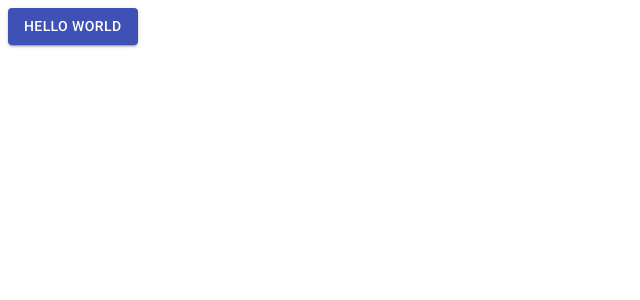
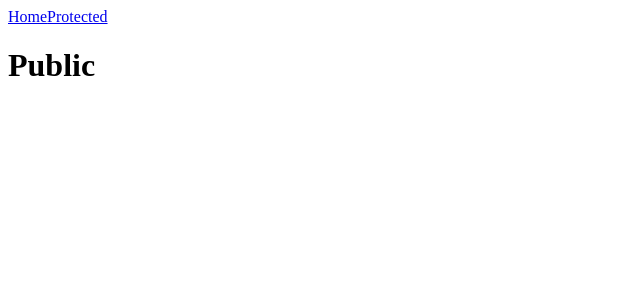
Before and after one commit to veles-md/monitoring, a React app: page / in a window 1280 px wide. Shown: the top 300 px of the page, without its empty margins (0-640 px from the left). Built offline with nearby package versions, Linux system fonts and the light colour scheme.

Commit message:
Install router

```diff
--- a/package.json
+++ b/package.json
@@ -22,6 +22,7 @@
     "@types/node": "^14.11.8",
     "@types/react": "^16.9.52",
     "@types/react-dom": "^16.9.8",
+    "@types/react-router-dom": "^5.1.6",
     "@types/webpack": "^4.41.22",
     "awesome-typescript-loader": "^5.2.1",
     "babel-loader": "^8.1.0",
@@ -36,6 +37,7 @@
     "@material-ui/core": "^4.11.0",
     "@material-ui/icons": "^4.9.1",
     "react": "^16.13.1",
-    "react-dom": "^16.13.1"
+    "react-dom": "^16.13.1",
+    "react-router-dom": "^5.2.0"
   }
 }
--- a/src/index.tsx
+++ b/src/index.tsx
@@ -1,14 +1,39 @@
 import React from 'react';
 import ReactDOM from 'react-dom';
+import {
+    BrowserRouter as Router,
+    Switch,
+    Route,
+    Link
+} from "react-router-dom";
 
 import Button from '@material-ui/core/Button';
 
+const Public = () => <h1>Public</h1>;
+const Private = () => <h1>Private</h1>
+const Login = () => <h1>Login</h1>
+
 function App() {
-  return (
-    <Button variant="contained" color="primary">
-      Hello World
-    </Button>
-  );
+    return (
+        <Router>
+            <nav>
+                <Link to="/">Home</Link>
+                <Link to="/protected">Protected</Link>
+            </nav>
+            <Switch>
+                <Route exact path="/">
+                    <Public />
+                </Route>
+                <Route path="/login">
+                    <Login />
+                </Route>
+                <Route path="/protected">
+                    <Private />
+                </Route>
+            </Switch>
+        </Router>
+
+    );
 }
 
 ReactDOM.render(<App />, document.getElementById('root'))
--- a/webpack.dev.ts
+++ b/webpack.dev.ts
@@ -6,6 +6,10 @@ const config: webpack.Configuration = {
   mode: "development",
   entry: "./src/index.tsx",
   devtool: "source-map",
+  //@ts-ignore
+  devServer: {
+    historyApiFallback: true,
+  },
   output: {
     path: path.resolve(__dirname, "dist"),
     filename: "bundle.js",
```
Also changed, not shown: 1 other file (tests, documents, lock files or other folders).
